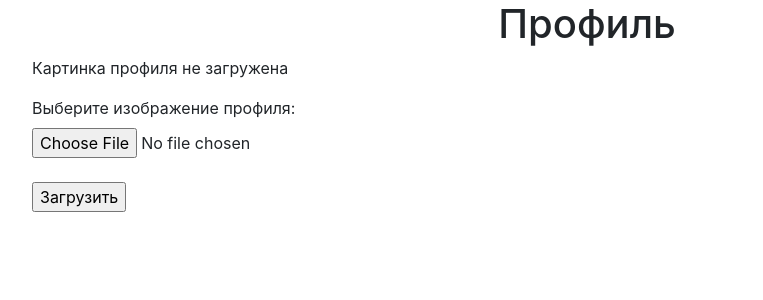
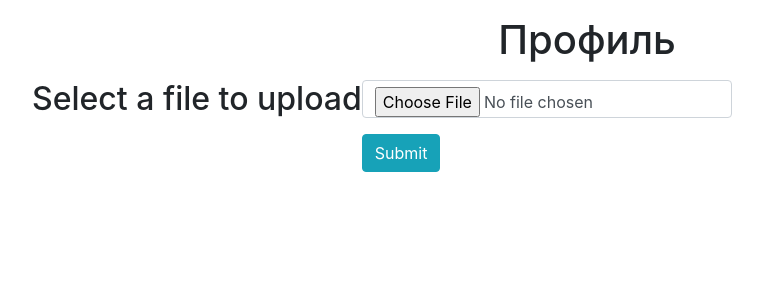
Before and after one commit to Vinegretiks/WEB, a Flask app: page /user_profil in a window 1280 px wide. Shown: the part 56-356 px from the top of the page, without its empty margins (53-816 px from the left). Run offline with Flask 3, Linux system fonts and the light colour scheme; some libraries are stand-ins or nearby versions.

Commit message:
изменения в профиле

```diff
--- a/main.py
+++ b/main.py
@@ -1,5 +1,5 @@
-from flask import Flask, render_template, make_response, jsonify, request, url_for
-from werkzeug.utils import redirect
+from flask import Flask, render_template, make_response, jsonify, request, url_for, flash
+from werkzeug.utils import redirect, secure_filename
 from data import db_session
 from data.posts import Post
 from data.users import User
@@ -11,8 +11,17 @@ import os
 
 app = Flask(__name__)
 app.config['SECRET_KEY'] = 'yandexlyceum_secret_key'
-UPLOAD_FOLDER = 'static/profile_pictures'
+
+UPLOAD_FOLDER = 'static/uploads/'
 app.config['UPLOAD_FOLDER'] = UPLOAD_FOLDER
+app.config['MAX_CONTENT_LENGTH'] = 16 * 1024 * 1024
+
+ALLOWED_EXTENSIONS = set(['png', 'jpg', 'jpeg', 'gif'])
+
+
+def allowed_file(filename):
+    return '.' in filename and filename.rsplit('.', 1)[1].lower() in ALLOWED_EXTENSIONS
+
 
 login_manager = LoginManager()
 login_manager.init_app(app)
@@ -77,13 +86,16 @@ def register():
         return redirect('/login')
     return render_template('register.html', title='Регистрация', form=form)
 
+
 @app.route('/game 1', methods=['GET', 'POST'])
 def game_1():
     return render_template("Game 1.html")
 
+
 @app.route('/game 2', methods=['GET', 'POST'])
 def game_2():
     return render_template("Game 2.html")
+
 
 @app.route('/game 3', methods=['GET', 'POST'])
 def game_3():
@@ -92,23 +104,45 @@ def game_3():
 
 @app.route('/user_profil', methods=['GET', 'POST'])
 def user_profile():
-    if request.method == 'POST':
-        uploaded_file = request.files['profile_picture']
-        if uploaded_file.filename != '':
-            filename = uploaded_file.filename
-            file_path = os.path.join(app.config['UPLOAD_FOLDER'], filename)
-            uploaded_file.save(file_path)
-            profile_picture_url = url_for('static', filename=f'profile_pictures/{filename}')
-            return redirect(url_for('profil', profile_picture_url=profile_picture_url))
+    # if request.method == 'POST':
+    #     uploaded_file = request.files['profile_picture']
+    #     if uploaded_file.filename != '':
+    #         filename = uploaded_file.filename
+    #         file_path = os.path.join(app.config['UPLOAD_FOLDER'], filename)
+    #         uploaded_file.save(file_path)
+    #         profile_picture_url = url_for('static', filename=f'profile_pictures/{filename}')
+    #         return redirect(url_for('profil', profile_picture_url=profile_picture_url))
+    # return render_template('profil.html', profile_picture_url=None)
+    return render_template('profil.html')
 
 
-    return render_template('profil.html', profile_picture_url=None)
+@app.route('/user_profil', methods=['GET', 'POST'])
+def upload_image():
+    if 'file' not in request.files:
+        flash('Нету картинки')
+        return redirect(request.url)
+    file = request.files['file']
+    if file.filename == '':
+        flash('Картинка не выбрана')
+        return redirect(request.url)
+    if file and allowed_file(file.filename):
+        filename = secure_filename(file.filename)
+        file.save(os.path.join(app.config['UPLOAD_FOLDER'], filename))
+        # print('upload_image filename: ' + filename)
+        flash('Картинка успешно загруженна на сервер')
+        return render_template('profil.html', filename=filename)
+    else:
+        flash('Нужно загрузить картинку в формотах - png, jpg, jpeg, gif')
+        return redirect(request.url)
 
 
-@app.route('/profil')
-def profil():
-    profile_picture_url = request.args.get('profile_picture_url')
-    return render_template('profil.html', profile_picture_url=profile_picture_url)
+@app.route('/display/<filename>')
+def display_image(filename):
+    #print('display_image filename: ' + filename)
+    return redirect(url_for('static', filename='uploads/' + filename), code=301)
+
+# profile_picture_url = request.args.get('profile_picture_url')
+# return render_template('profil.html', profile_picture_url=profile_picture_url)
 
 @app.route('/balance', methods=['GET', 'POST'])
 def balance():
--- a/templates/profil.html
+++ b/templates/profil.html
@@ -1,18 +1,47 @@
 {% extends "base.html" %}
 
 {% block content %}
-<h1><center>Профиль</center></h1>
+<!--<h1>-->
+<!--    <center>Профиль</center>-->
+<!--</h1>-->
 
-{% if profile_picture_url %}
-    <img src="{{ profile_picture_url }}" alt="Картинка">
-{% else %}
-    <p>Картинка профиля не загружена</p>
-{% endif %}
+<!--{% if profile_picture_url %}-->
+<!--<img src="{{ profile_picture_url }}" alt="Картинка">-->
+<!--{% else %}-->
+<!--<p>Картинка профиля не загружена</p>-->
+<!--{% endif %}-->
+<p><h1 align="center">Профиль</h1></p>
+<div class="container">
+<div class="row">
+    <h2>Select a file to upload</h2>
+    <p>
+        {% with messages = get_flashed_messages() %}
+          {% if messages %}
+            <ul>
+            {% for message in messages %}
+              <li>{{ message }}</li>
+            {% endfor %}
+            </ul>
+          {% endif %}
+        {% endwith %}
+    </p>
+    {% if filename %}
+        <div>
+            <img src="{{ url_for('display_image', filename=filename) }}">
+        </div>
+    {% endif %}
+    <form method="post" action="/" enctype="multipart/form-data">
+        <dl>
+            <p>
+                <input type="file" name="file" class="form-control" autocomplete="off" required>
+            </p>
+        </dl>
+        <p>
+            <input type="submit" value="Submit" class="btn btn-info">
+        </p>
+    </form>
+</div>
+</div>
 
-<form action="/user_profil" method="post" enctype="multipart/form-data">
-    <label for="profile_picture">Выберите изображение профиля:</label><br>
-    <input type="file" id="profile_picture" name="profile_picture" accept="image/*"><br><br>
-    <input type="submit" value="Загрузить">
-</form>
 
 {% endblock %}
```
